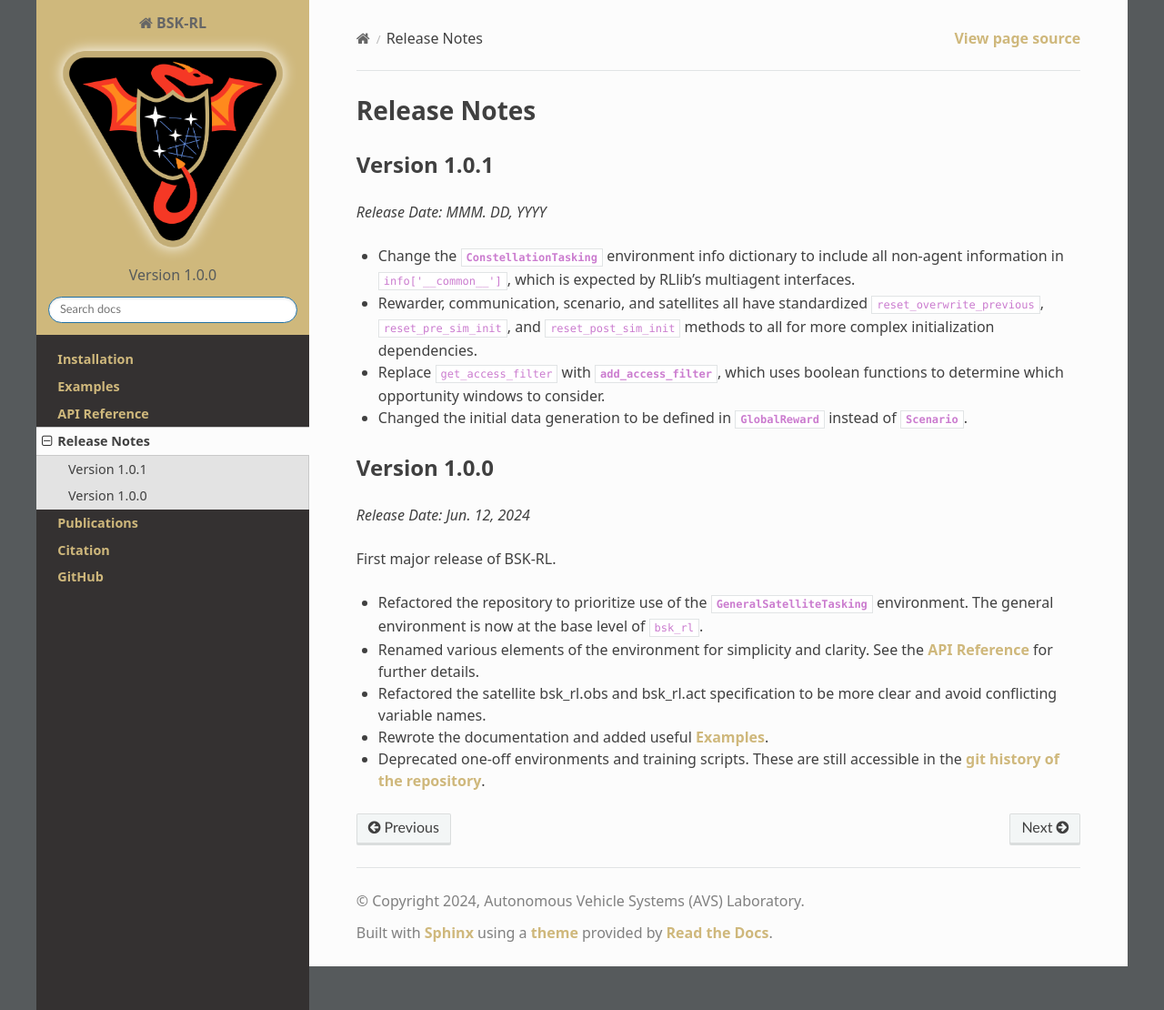
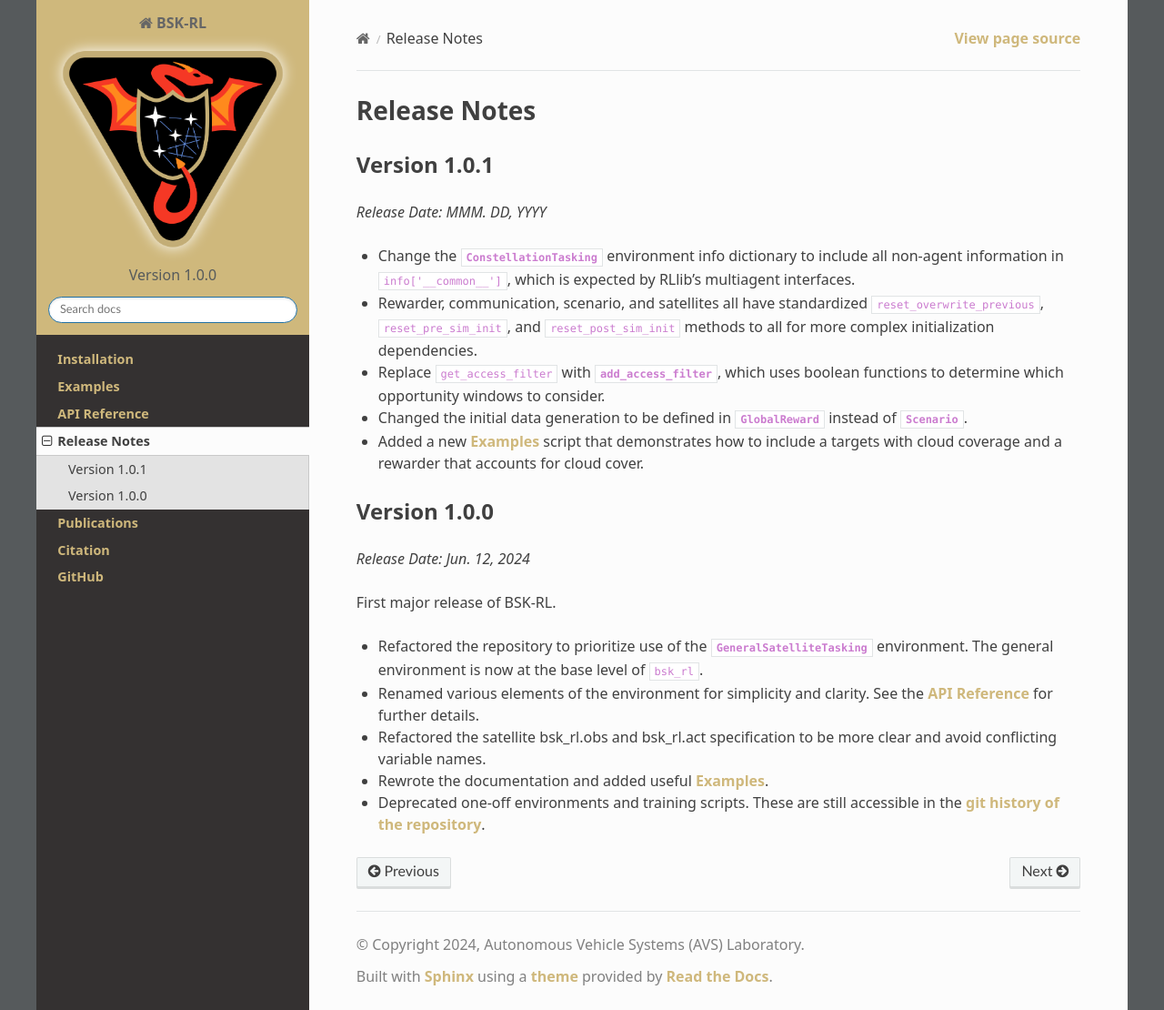
Before and after one commit to AVSLab/bsk_rl, a Sphinx documentation site: the page built from docs/source/release_notes.rst, in a window 1280 px wide and 1110 px high. Shown: the whole window at 91% size. Built offline with Sphinx 7.4.7 and the Read the Docs theme 2.0.0, drawn with Linux system fonts in a browser that asks for light colours; pages that are not in the unit, such as notebooks, are missing from menus.

Commit message:
Issue #162: Include example of cloud targets in release notes

```diff
--- a/docs/source/release_notes.rst
+++ b/docs/source/release_notes.rst
@@ -15,6 +15,8 @@ Version 1.0.1
   which uses boolean functions to determine which opportunity windows to consider.
 * Changed the initial data generation to be defined in :class:`~bsk_rl.data.GlobalReward`
   instead of :class:`~bsk_rl.scene.Scenario`.
+* Added a new :ref:`examples` script that demonstrates how to include
+  a targets with cloud coverage and a rewarder that accounts for cloud cover.
 
 
 Version 1.0.0
```
